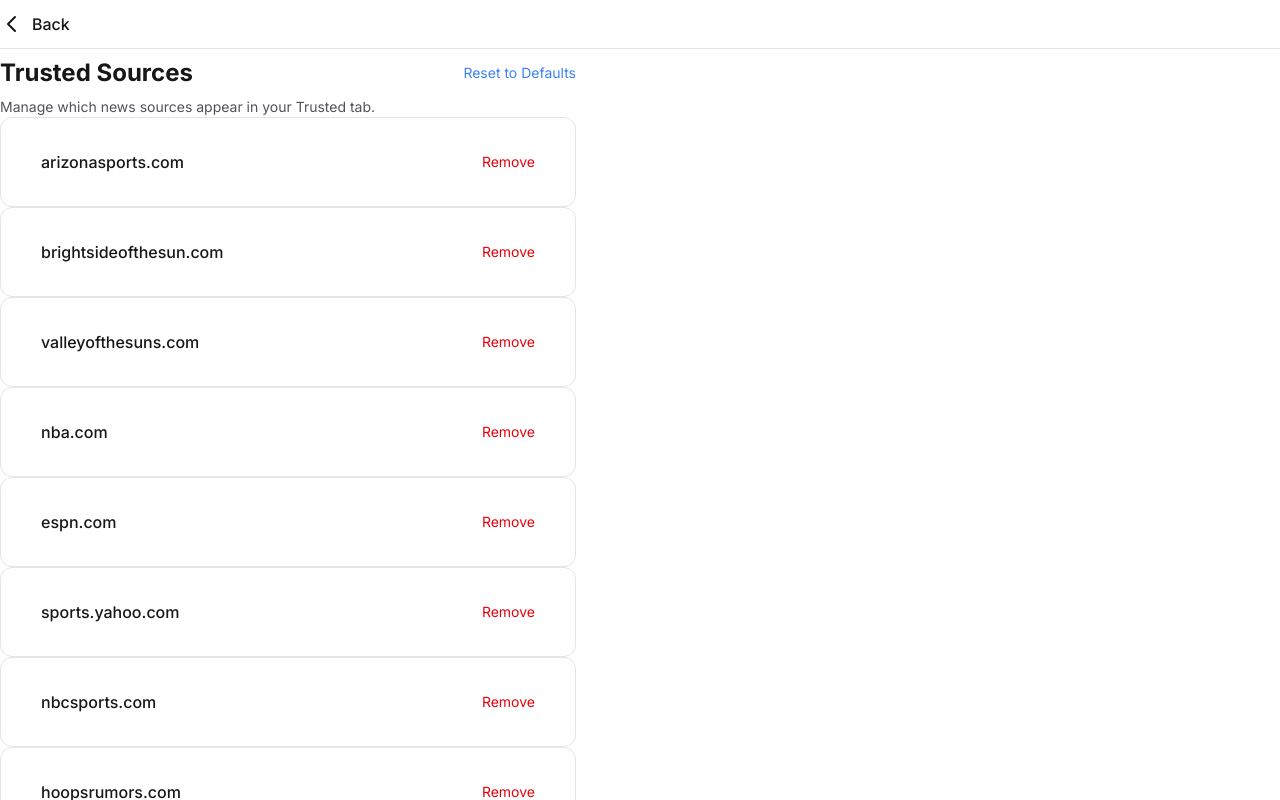
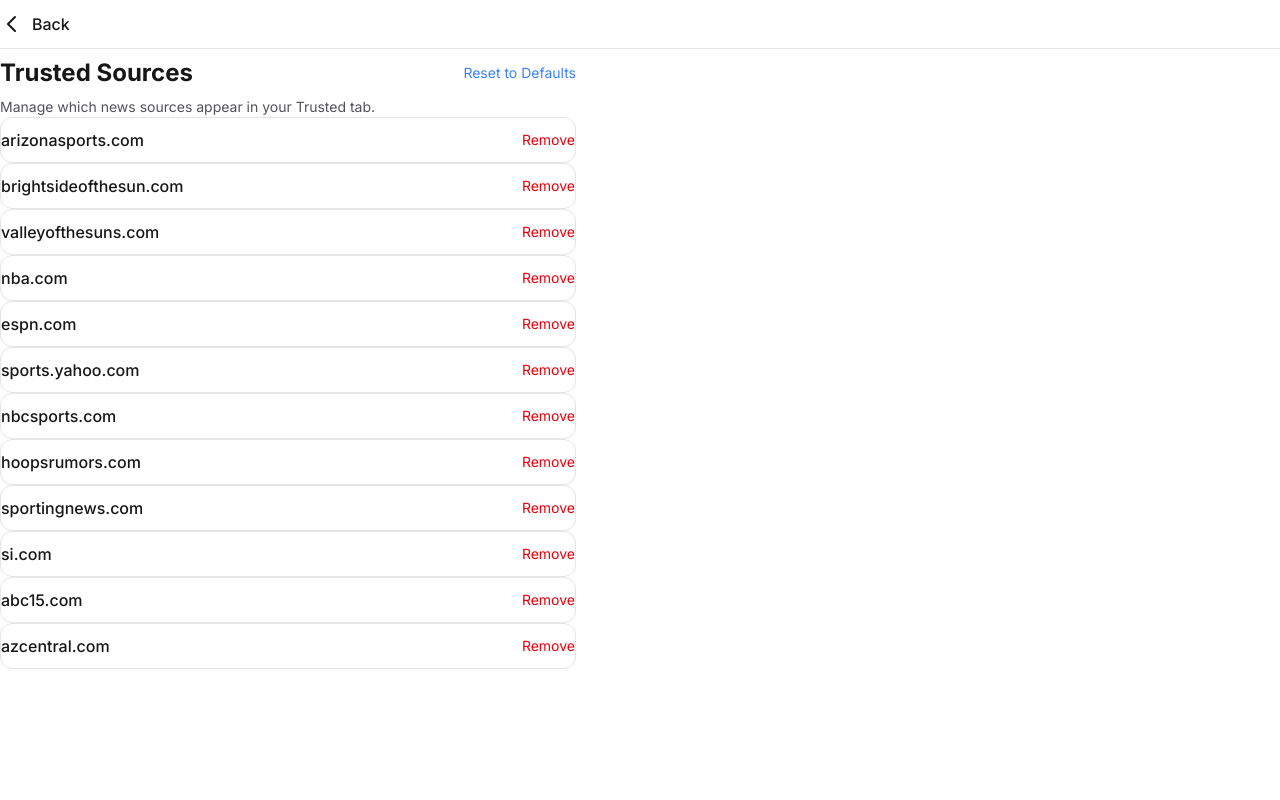
Before and after one commit to joshuajohnfredrickson-tech/suns-reader, a Next.js app: page /sources in a window 1280 px wide. Built offline with nearby package versions, Linux system fonts and the light colour scheme.

Commit message:
Tighten trusted sources row spacing

```diff
--- a/app/sources/page.tsx
+++ b/app/sources/page.tsx
@@ -95,13 +95,12 @@ export default function SourcesPage() {
             {trustedDomains.map((domain) => (
               <div
                 key={domain}
-                className="flex items-center justify-between px-8 py-5 border border-border rounded-xl overflow-hidden bg-background hover:bg-zinc-50 dark:hover:bg-zinc-900 transition-colors"
-                style={{ paddingLeft: 40, paddingRight: 40, paddingTop: 20, paddingBottom: 20 }}
+                className="flex items-center justify-between px-5 py-4 border border-border rounded-xl overflow-hidden bg-background hover:bg-zinc-50 dark:hover:bg-zinc-900 transition-colors"
               >
                 <h3 className="font-medium text-base text-foreground">{domain}</h3>
                 <button
                   onClick={() => handleRemove(domain)}
-                  className="px-4 py-3 min-h-[48px] text-sm text-red-600 dark:text-red-400 hover:bg-red-50 dark:hover:bg-red-900/20 rounded-lg transition-colors"
+                  className="px-4 py-2 min-h-[44px] text-sm text-red-600 dark:text-red-400 hover:bg-red-50 dark:hover:bg-red-900/20 rounded-lg transition-colors"
                   style={{ touchAction: 'manipulation' }}
                 >
                   Remove
```
